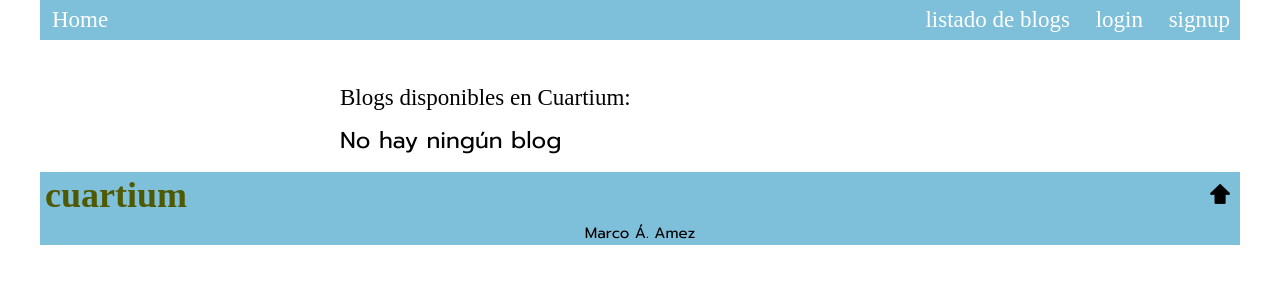
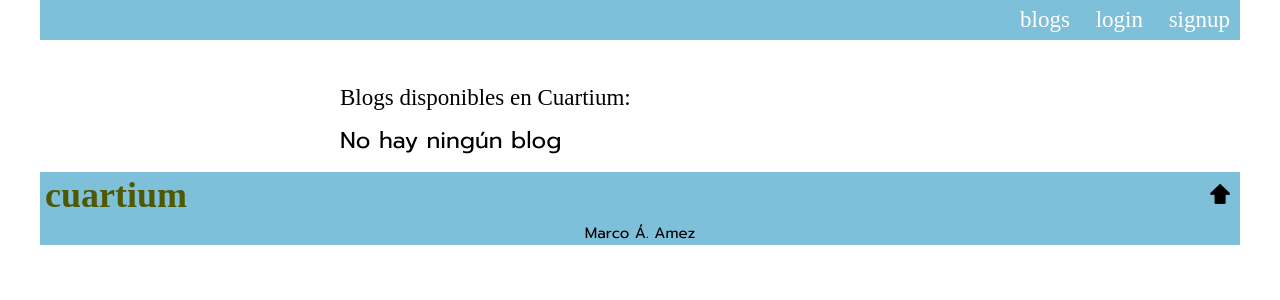
Before and after one commit to Eucrow/kc-python-django, a Django app: page /blogs in a window 1280 px wide. Shown: the part 64-364 px from the top of the page. Run offline with Django 3.2, Linux system fonts and the light colour scheme; data that the repository does not hold is empty; some libraries are stand-ins or nearby versions; some web fonts are replaced.

Commit message:
Change link to homepage from menu to title

```diff
--- a/cuartium/templates/base.html
+++ b/cuartium/templates/base.html
@@ -11,7 +11,7 @@
 <body class="container">
 
     <header>
-        <h1 class="header-title">cuartium</h1>
+        <h1 class="header-title"><a href="/">cuartium</a></h1>
         {% include "includes/menu.html" %}
     </header>
     <a name="begin"></a>
--- a/cuartium/templates/includes/menu.html
+++ b/cuartium/templates/includes/menu.html
@@ -8,16 +8,11 @@
         </div>
         <div class="menu">
             <ul class="themes">
-                <a href="/"><li>Home</li></a>
                 {% load categories_extras %}
                 {%  list_categories categories %}
-{#                <a href="#"><li>tomillo</li></a>#}
-{#                <a href="#"><li>milenrama</li></a>#}
-{#                <a href="#"><li>celidonia</li></a>#}
-{#                <a href="#"><li>caléndula</li></a>#}
             </ul>
             <ul class="identification">
-                <a href="/blogs"><li class="menu-inverse">listado de blogs</li></a>
+                <a href="/blogs"><li class="menu-inverse">blogs</li></a>
                 {% if user.is_authenticated %} <!-- si el usuario está autenticado ¡¡no hace falta poner el ()!!-->
                     <a href="/logout"><li class="menu-inverse">logout</li></a>
                     <a href="/newpost"><li class="menu-inverse">crear articulo</li></a>
@@ -26,8 +21,5 @@
                     <a href="/signup"><li class="menu-inverse">signup</li></a>
                 {% endif %}
                 <!-- <li class="menu-inverse identification"><a href="#">Login</a> | <a href="#">Register</a></li> -->
-{#                <a href="#"><li class="menu-inverse">Login</li></a>#}
-{#                <a href="#"><li class="menu-inverse">Regístrate</li></a>#}
             </ul>
-
         </div>
```
